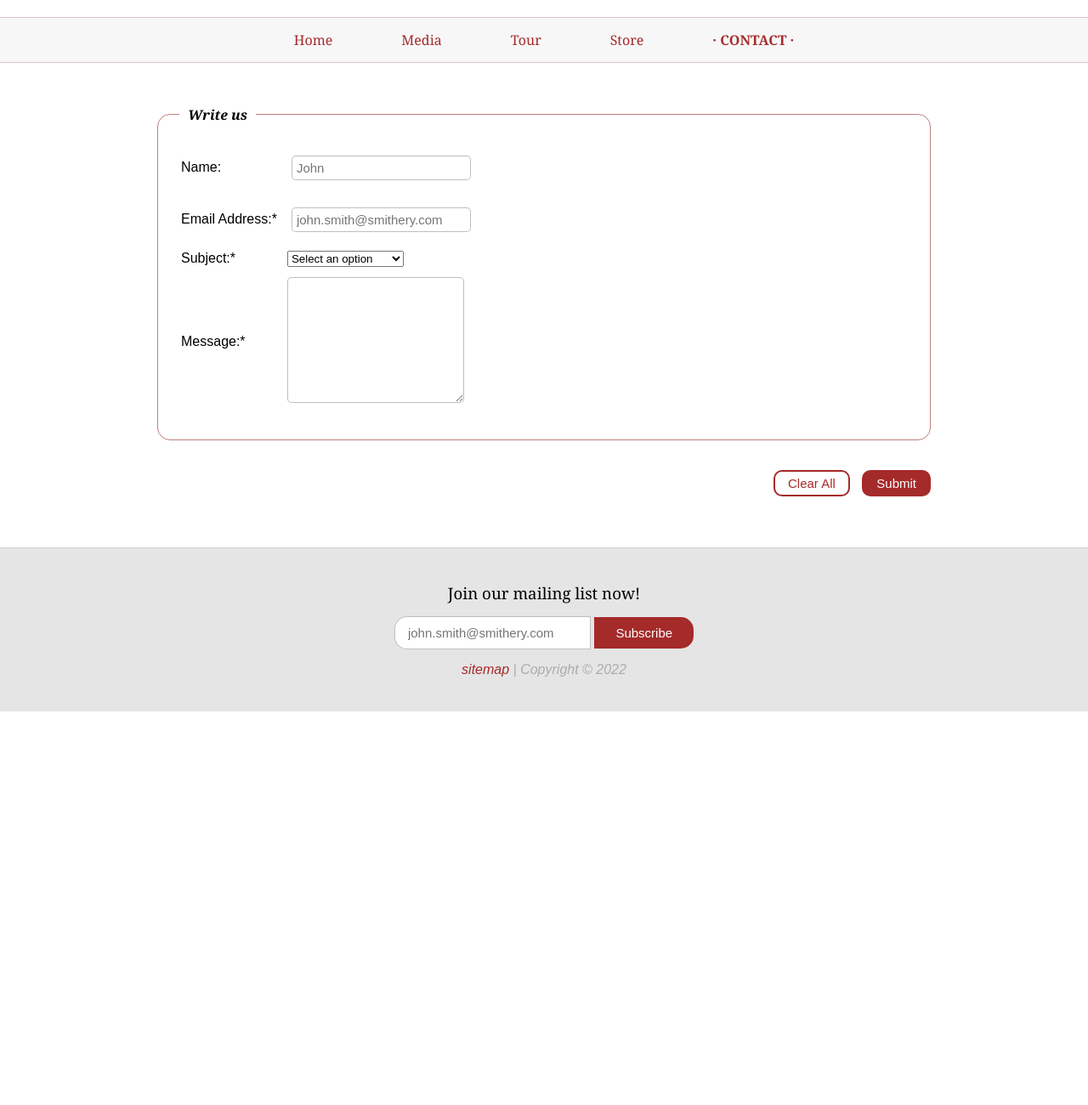
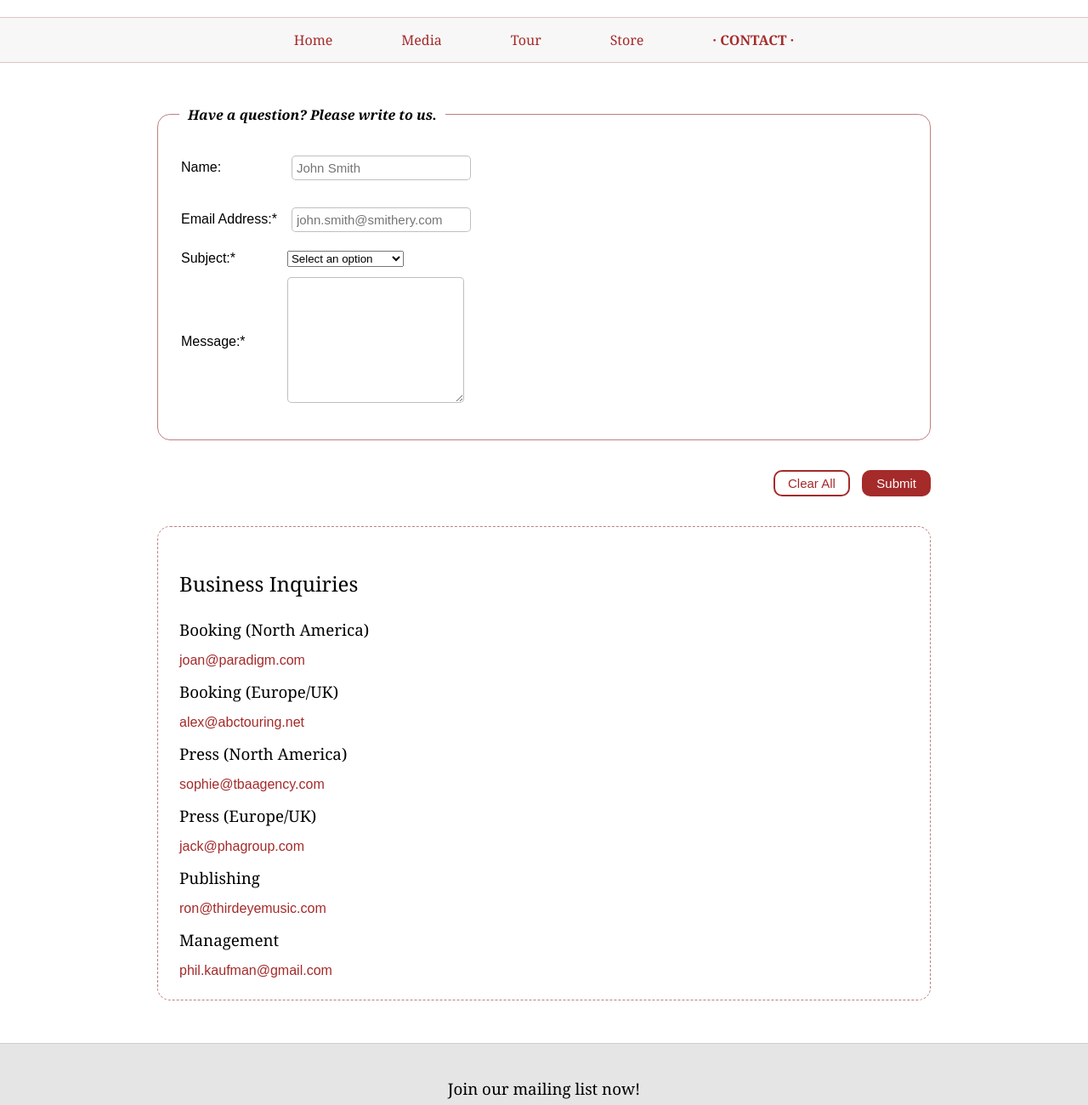
Before and after one commit to lxp200/lxp200.github.io, a plain HTML site: page contact.html in a window 1280 px wide. Shown: the part 540-1840 px from the top of the page at 85% size. Before the commit the page ends 1377 px from the top, so only its background shows below. Drawn offline with Linux system fonts and the light colour scheme.

Commit message:
edit contact

```diff
--- a/contact.html
+++ b/contact.html
@@ -43,14 +43,14 @@
 
             <form>
                 <fieldset id="contact-form">
-                <legend>Write us</legend>
+                <legend>Have a question? Please write to us.</legend>
                 <table>
                     <tr>
                         <td>
                             <label for="name">Name:</label>
                         </td>
                         <td>
-                            <input type="text" id="name" placeholder="John" maxlength="30">
+                            <input type="text" id="name" placeholder="John Smith" maxlength="30">
                         </td>
                     </tr>
                     <tr>
@@ -67,13 +67,9 @@
                         </td>
                         <td>
                             <select id="subject" name="subject" required>
-
                                     <option hidden disabled selected value>Select an option</option>
-                                    <option value="booking">Booking</option>
+                                    <option value="general">General Inquiry</option>
                                     <option value="order">Merchandise Order</option>
-                                    <option value="press">Press</option>
-                                    <option value="publishing">Publishing</option>
-
                             </select>
                         </td>
                     </tr>
@@ -87,17 +83,38 @@
                     </tr>
                     <tr>
                     </table>
-
                 </fieldset>
 
                 <div class="form-action-buttons">
-
                     <input type="reset" id="clear_form" value="Clear All">
                     <input type="submit" id="submit_form" value="Submit">
-
                 </div>
 
             </form>
+
+            <div id="business-inquiries">
+
+                <h2>Business Inquiries</h2>
+
+                <h3>Booking (North America)</h3>
+                <p><a href="mailto:joan@paradigm.com">joan@paradigm.com</a></p>
+
+                <h3>Booking (Europe/UK)</h3>
+                <p><a href="mailto:alex@abctouring.net">alex@abctouring.net</a></p>
+
+                <h3>Press (North America)</h3>
+                <p><a href="mailto:sophie@tbaagency.com">sophie@tbaagency.com</a></p>
+
+                <h3>Press (Europe/UK)</h3>
+                <p><a href="mailto:jack@phagroup.com">jack@phagroup.com</a></p>
+
+                <h3>Publishing</h3>
+                <p><a href="mailto:ron@thirdeyemusic.com">ron@thirdeyemusic.com</a></p>
+
+                <h3>Management</h3>
+                <p><a href="mailto:phil.kaufman@gmail.com">phil.kaufman@gmail.com</a></p>
+
+            </div>
 
         </main>
 
--- a/styles/styles.css
+++ b/styles/styles.css
@@ -241,6 +241,22 @@ blockquote .quote-author {
     margin: 10px 0;
 }
 
+/* business inquiries in contact page */
+#business-inquiries {
+    border: 1px dashed rgba(128, 0, 0, .5);
+    border-radius: 15px;
+    margin: 25px;
+    padding: 25px;
+}
+
+#business-inquiries h3 {
+
+}
+
+#business-inquiries p {
+
+}
+
 /* footer */
 footer {
     background-color: rgba(0,0,0,.1);
```
